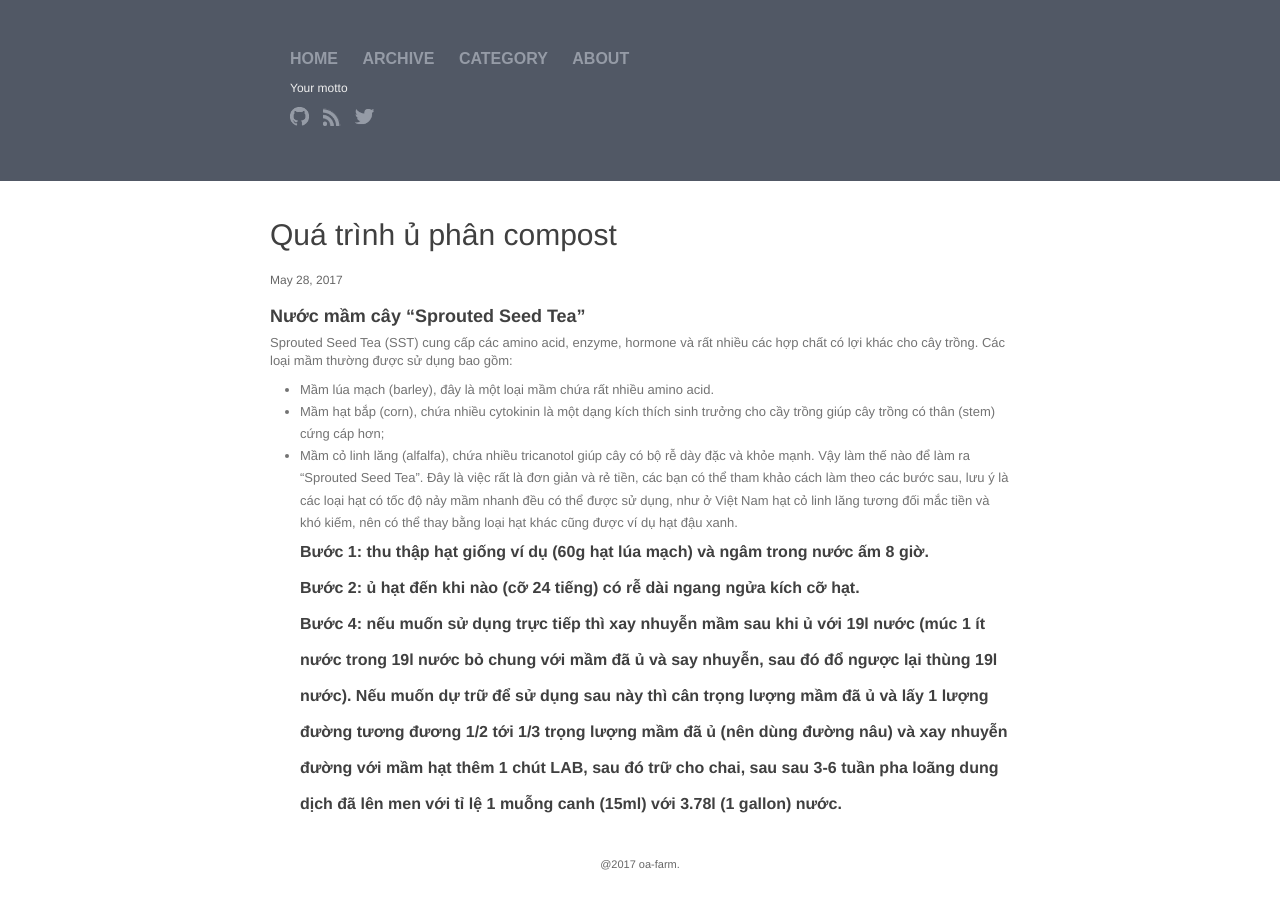
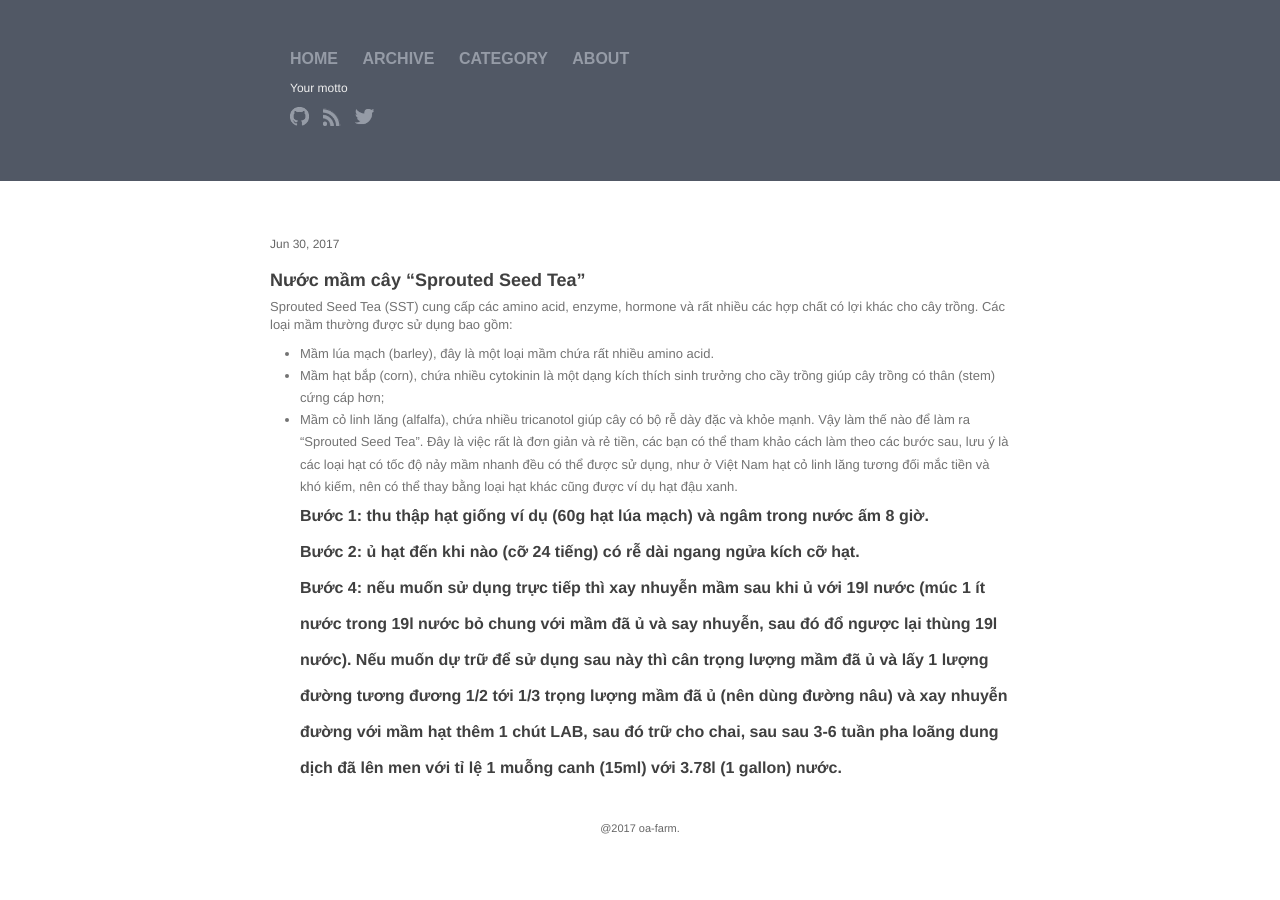
Before and after one commit to oa-farm/oa-farm.github.io, a Jekyll site: the page built from _posts/2017-06-29-sprouted seed tea.md, in a window 1280 px wide. Built offline with Jekyll 4.4.1, drawn with Linux system fonts in a browser that asks for light colours; our own code applies the rules of GitHub Pages for plain Markdown files; comment, search, counter and statistics services are not loaded.

Commit message:
add sst post

```diff
--- a/_posts/2017-06-29-sprouted seed tea.md
+++ b/_posts/2017-06-29-sprouted seed tea.md
@@ -1,7 +1,7 @@
 ---
 layout: post
-title:  "Quá trình ủ phân compost"
-date:   2017-05-28 11:30:00
+title:  "ước mầm cây "Sprouted Seed Tea"
+date:   2017-06-29 23:15:00
 categories: Organic Fertilizers
 ---
 ### Nước mầm cây "Sprouted Seed Tea"
```
